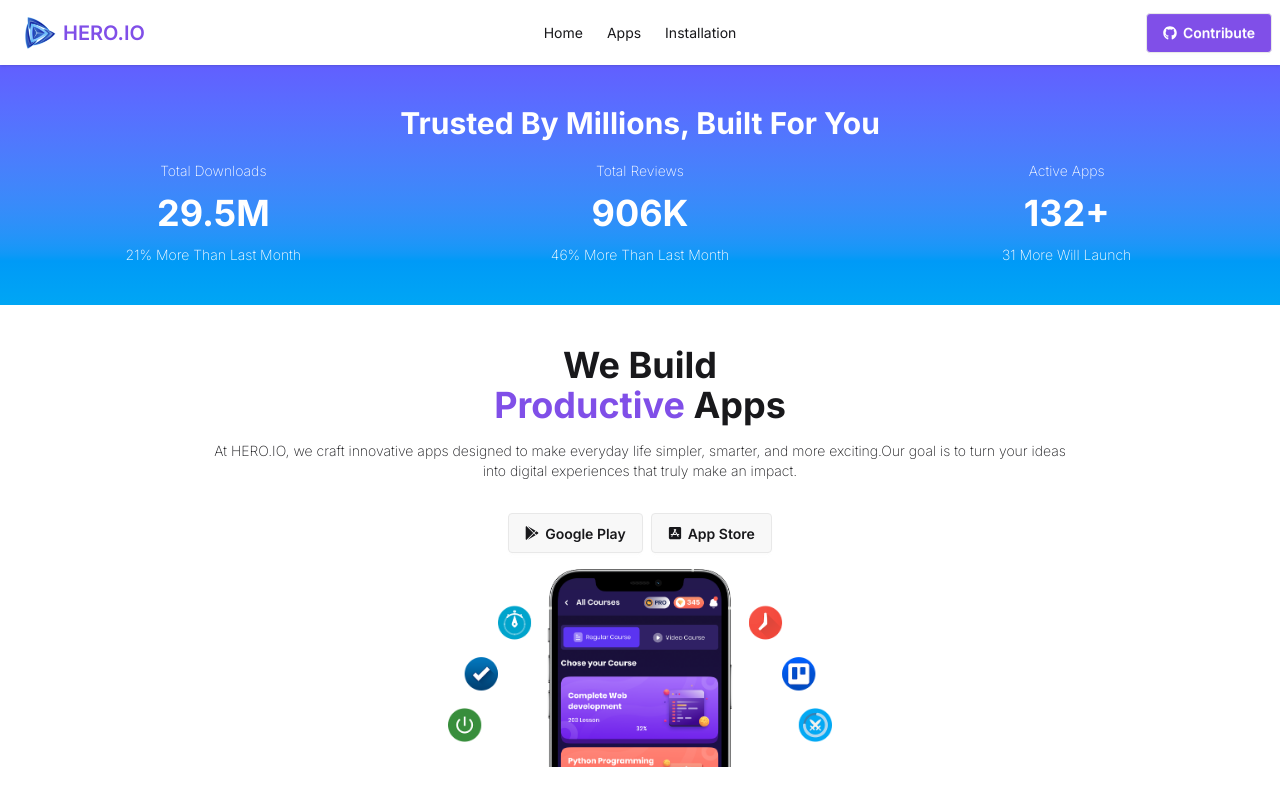
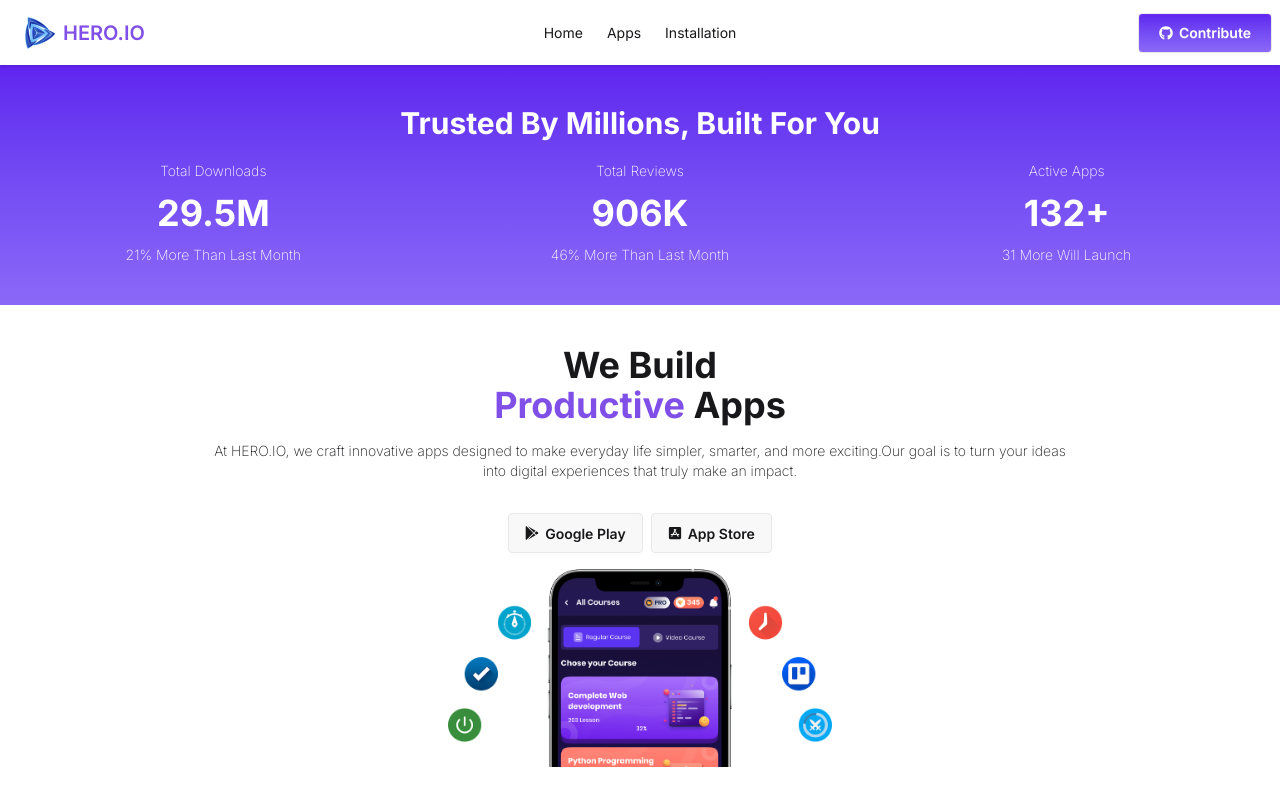
Before and after one commit to rahmansh/hero_io, a React (Vite) app: page / in a window 1280 px wide. Built offline with nearby package versions, Linux system fonts and the light colour scheme.

Commit message:
style: add linear gradient for better text visibility

```diff
--- a/src/components/HeroStats.jsx
+++ b/src/components/HeroStats.jsx
@@ -1,6 +1,6 @@
 const HeroStats = () => {
     return (
-        <div className="bg-linear-to-t from-sky-500 to-indigo-500 text-white py-10">
+        <div className="bg-linear-to-b from-[#6023ef] to-[#8c68f8] text-white py-10">
             <div className="max-w-7xl mx-auto w-full">
                 <h1 className="font-bold text-3xl text-center mb-5">Trusted By Millions, Built For You</h1>
                 <div className="grid grid-cols-1 gap-5 md:gap-0 md:grid-cols-3 justify-items-center">
--- a/src/components/Navbar.jsx
+++ b/src/components/Navbar.jsx
@@ -29,7 +29,7 @@ const Navbar = () => {
                     </ul>
                 </div>
                 <div className="navbar-end">
-                    <a className="btn bg-[#804fe8] text-white"><FaGithub />Contribute</a>
+                    <a className="btn px-5 bg-linear-to-b from-[#6023ef] to-[#8c68f8] text-white"><FaGithub />Contribute</a>
                 </div>
             </div>
         </div>
```
